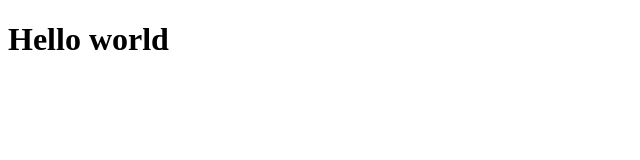
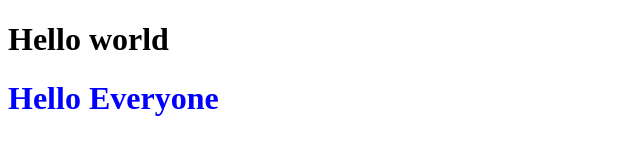
Before and after one commit to Samoeun1234/testing123, a plain HTML site: page index.html in a window 1280 px wide. Shown: the whole page, without its empty margins (0-640 px from the left). Drawn offline with Linux system fonts and the light colour scheme.

Commit message:
Add title add Style

```diff
--- a/index.html
+++ b/index.html
@@ -7,5 +7,6 @@
 </head>
 <body>
     <h1>Hello world</h1>
+    <h1 style="color: blue;">Hello Everyone</h1>
 </body>
 </html>
```
